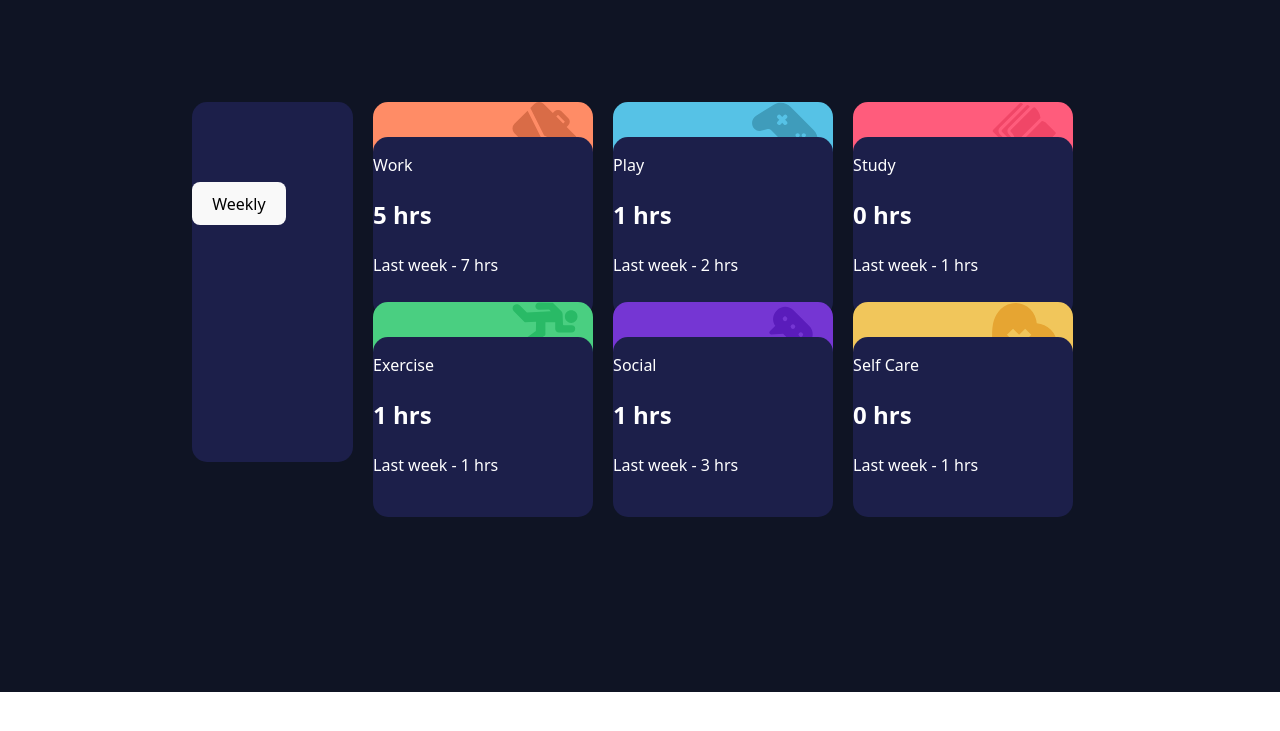
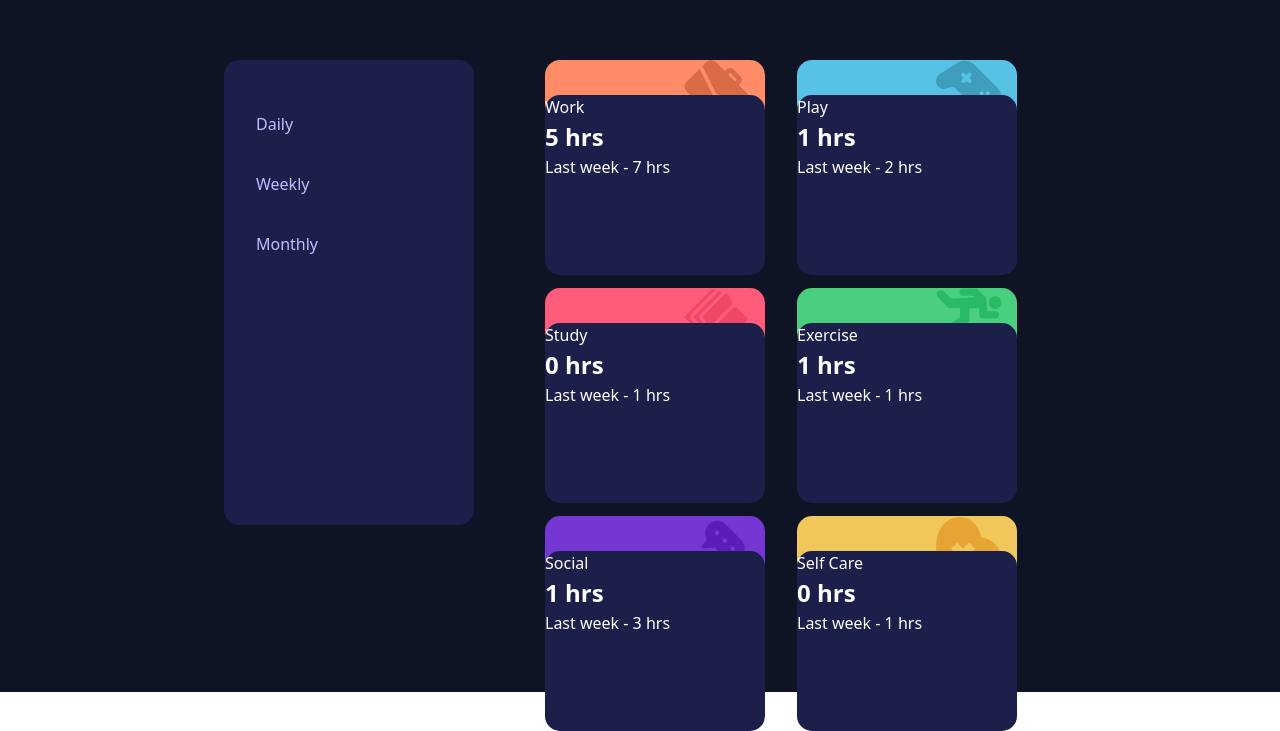
Before and after one commit to AmaniB96/React-TimeTracking, a React (Vite) app: page / in a window 1280 px wide. Shown: the part 108-839 px from the top of the page. Before the commit the page ends 800 px from the top, so only its background shows below. Built offline with nearby package versions, Linux system fonts and the light colour scheme.

Commit message:
soem style done

```diff
--- a/src/App.css
+++ b/src/App.css
@@ -1,24 +1,54 @@
-.card-container {
-  display: flex;
-  flex-wrap: wrap;
-  gap: 20px;
-  height: 100%;
+* {
+  margin: 0;
+  padding: 0;
+  box-sizing: border-box;
 }
 
-#toggle {
-  margin-top: 80px
+body {
+  min-height: 100vh;
+  display: flex;
+  justify-content: center;
+  align-items: center;
+  background-color: hsl(226, 43%, 10%);
 }
 
 .section1 {
   display: flex;
+  gap: 2rem;
+  padding: 2rem;
   width: 70vw;
-  height: 100%;
-  gap: 20px;
+}
+
+.card-container {
+  display: flex;
+  flex-wrap: wrap;
+  gap: 2rem;
+  flex: 1;
+  max-height: 450px;  /* Increased to accommodate the gap */
+  justify-content: center;
+  align-items: flex-start;  /* Changed from center to flex-start */
+  row-gap: 3rem;  /* Added specific row gap */
+  column-gap: 2rem;  /* Maintain existing column gap */
 }
 
 .bigcard {
-  width: 320px;
-  height: 360px;
-  background-color:hsl(235, 46%, 20%);
+  background-color: hsl(235, 46%, 20%);
   border-radius: 15px;
+  padding: 2rem;
+  height: 465px;
+  min-width: 250px;
+  display: flex;
+  flex-direction: column;
+  gap: 1rem;
 }
+
+#toggle {
+  color: hsl(236, 100%, 87%);
+  cursor: pointer;
+  text-decoration: none;
+  margin-top: 20px;
+}
+
+#toggle:hover {
+  color: white;
+}
--- a/src/App.jsx
+++ b/src/App.jsx
@@ -7,15 +7,25 @@ import { useState } from 'react'
 function App() {
   const[timeframe,setTimeframe] = useState('daily')
 
+  const toggleDaily = () => {
+    setTimeframe('daily')
+  }
+
   const toggleWeekly = () => {
     setTimeframe('weekly')
+  }
+
+  const toggleMonthly = () => {
+    setTimeframe('monthly')
   }
 
   return (
     <>
     <div className='section1'>
       <div className='bigcard'>
-        <button id="toggle" onClick={toggleWeekly}>Weekly</button>
+        <a id="toggle" onClick={toggleDaily}>Daily</a>
+        <a id="toggle" onClick={toggleWeekly}>Weekly</a>
+        <a id="toggle" onClick={toggleMonthly}>Monthly</a>
       </div>
 
       <div className="card-container">
--- a/src/assets/component/card.css
+++ b/src/assets/component/card.css
@@ -16,5 +16,4 @@
     top: 35px;
     left: 0;
     z-index: 1;
-
 }
```
